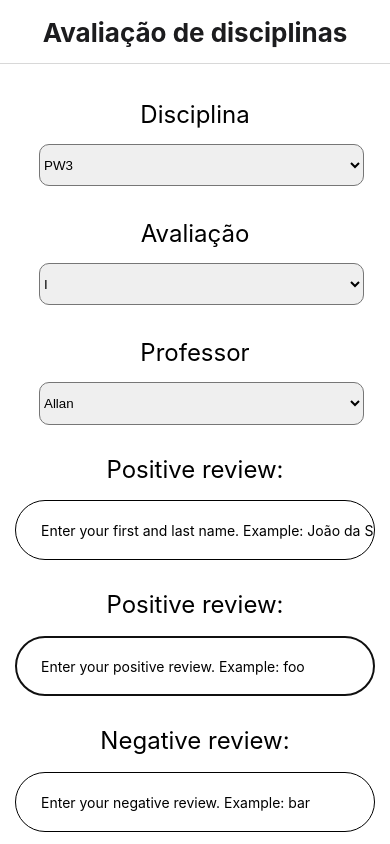
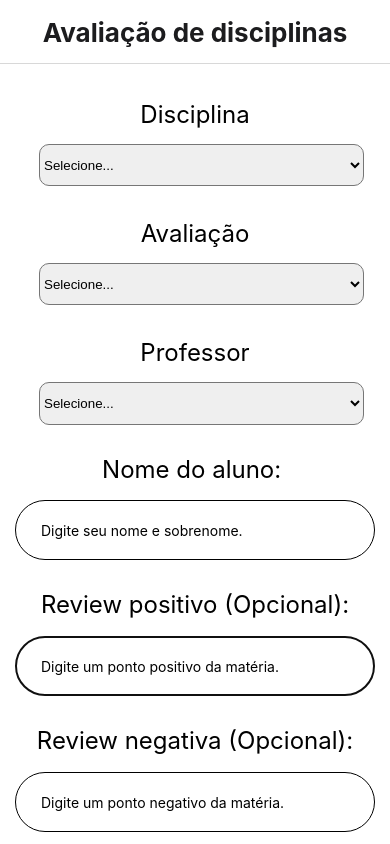
Before and after one commit to AthirsonSilva/ratingsEtec, a React Native app: screen /Form in a window 390 px wide. Shown: the top 844 px of the page. Built offline with nearby package versions, Linux system fonts and the light colour scheme.

Commit message:
select funcionando baby

```diff
--- a/screens/Form.tsx
+++ b/screens/Form.tsx
@@ -79,6 +79,7 @@ export default function Form({ navigation }: any) {
 						console.log(subject)
 					}}
 				>
+					<Picker.Item label='Selecione...' value='' />
 					<Picker.Item label='PW3' value='PW3' />
 					<Picker.Item label='PAM2' value='PAM2' />
 					<Picker.Item label='SE' value='SE' />
@@ -110,6 +111,7 @@ export default function Form({ navigation }: any) {
 						console.log(rating)
 					}}
 				>
+					<Picker.Item label='Selecione...' value='' />
 					<Picker.Item label='I' value='I' />
 					<Picker.Item label='R' value='R' />
 					<Picker.Item label='B' value='B' />
@@ -138,6 +140,7 @@ export default function Form({ navigation }: any) {
 						console.log(rating)
 					}}
 				>
+					<Picker.Item label='Selecione...' value='' />
 					<Picker.Item label='Allan' value='Allan' />
 					<Picker.Item label='Vanessa' value='Vanessa' />
 					<Picker.Item label='Rosangela' value='Rosangela' />
@@ -155,11 +158,11 @@ export default function Form({ navigation }: any) {
 			<View style={styles.lilMargin}>
 				<Text style={[styles.listTitle, { marginBottom: '2vh' }]}>
 					{' '}
-					Positive review:{' '}
+					Nome do aluno: {' '}
 				</Text>
 				<TextInput
 					style={styles.textInputs}
-					placeholder='Enter your first and last name. Example: João da Silva'
+					placeholder='Digite seu nome e sobrenome.'
 					placeholderTextColor='#000'
 					autoFocus={true}
 					onChangeText={(input: React.SetStateAction<string>) =>
@@ -171,11 +174,11 @@ export default function Form({ navigation }: any) {
 			<View style={styles.lilMargin}>
 				<Text style={[styles.listTitle, { marginBottom: '2vh' }]}>
 					{' '}
-					Positive review:{' '}
+					Review positivo (Opcional):{' '}
 				</Text>
 				<TextInput
 					style={styles.textInputs}
-					placeholder='Enter your positive review. Example: foo'
+					placeholder='Digite um ponto positivo da matéria.'
 					placeholderTextColor='#000'
 					autoFocus={true}
 					onChangeText={(input: React.SetStateAction<string>) =>
@@ -187,11 +190,11 @@ export default function Form({ navigation }: any) {
 			<View style={styles.lilMargin}>
 				<Text style={[styles.listTitle, { marginBottom: '2vh' }]}>
 					{' '}
-					Negative review:{' '}
+					Review negativa (Opcional):{' '}
 				</Text>
 				<TextInput
 					style={styles.textInputs}
-					placeholder='Enter your negative review. Example: bar'
+					placeholder='Digite um ponto negativo da matéria.'
 					placeholderTextColor='#000'
 					onChangeText={(input: React.SetStateAction<string>) =>
 						setNegative(input)
--- a/screens/Restricted.tsx
+++ b/screens/Restricted.tsx
@@ -109,14 +109,37 @@ export default function RestrictedPage({ navigation }: any) {
 						style={[
 							styles.listTitle,
 							{
-								fontSize: item.data === 'DATA' ? 28 : 24,
+								fontSize: item.subject === 'SUBJECT' ? 28 : 24,
 								fontWeight:
-									item.data === 'DATA' ? 'bold' : 'normal',
-								color: item.data === 'DATA' ? '#000' : '#000',
+									item.subject === 'SUBJECT' ? 'bold' : 'normal',
+								color: item.subject === 'SUBJECT' ? '#000' : '#000',
 							},
 						]}
 					>
-						{item.data}
+						{item.subject}
+					</Text>
+				</View>
+				<View
+					style={[
+						styles.item,
+						{
+							backgroundColor:
+								item.id === 'ID' ? '#f9c2ff' : '#f6f6f6',
+						},
+					]}
+				>
+					<Text
+						style={[
+							styles.listTitle,
+							{
+								fontSize: item.rating === 'RATING' ? 28 : 24,
+								fontWeight:
+									item.rating === 'RATING' ? 'bold' : 'normal',
+								color: item.rating === 'RATING' ? '#000' : '#000',
+							},
+						]}
+					>
+						{item.rating}
 					</Text>
 				</View>
 			</View>
```
